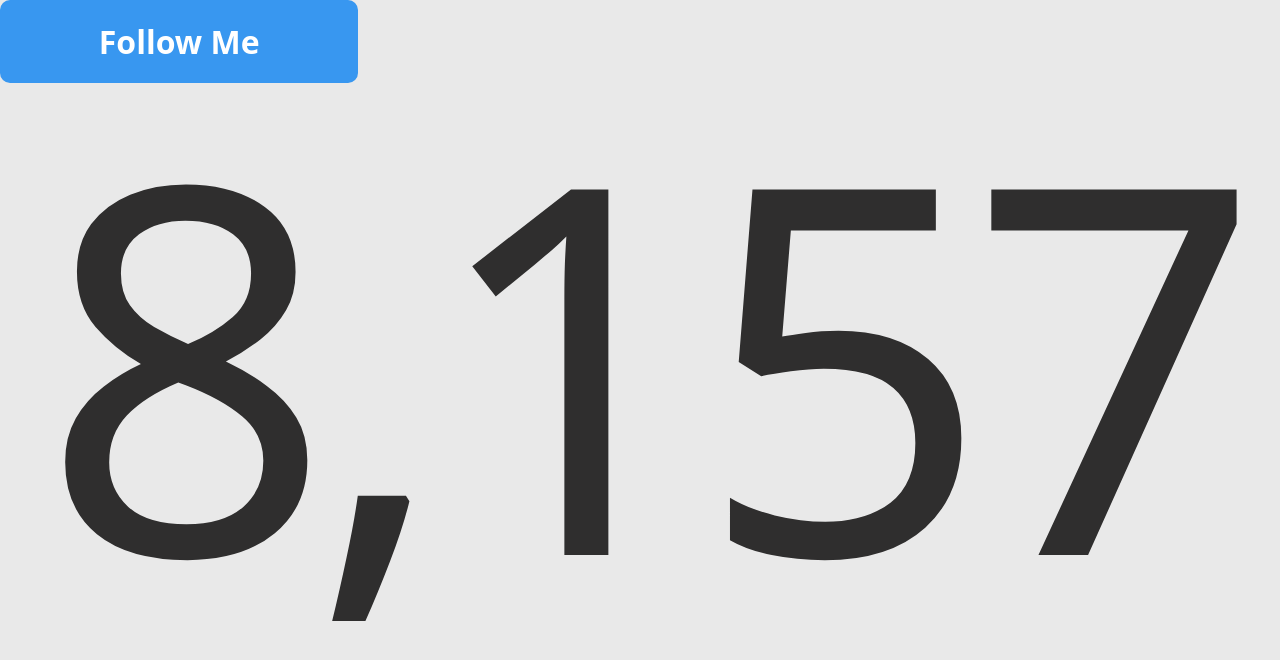
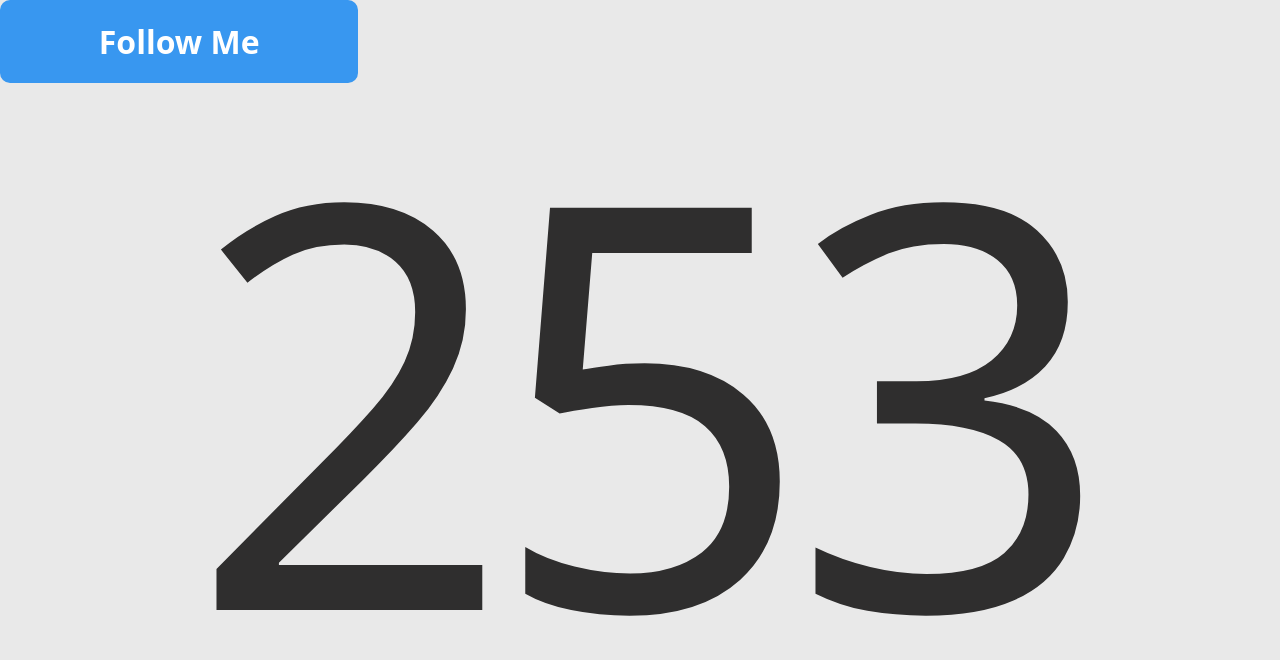
Before and after one commit to zengwish95/de-design-wz, a plain HTML site: page index.html in a window 1280 px wide. Both pictures are taken after a click on the button "Follow Me". Drawn offline with Linux system fonts and the light colour scheme.

Commit message:
change to add one follower each time

```diff
--- a/css/de-styles.css
+++ b/css/de-styles.css
@@ -19,7 +19,7 @@ h1 {
 	text-align: center;
 	margin: auto;
 	padding-left: -1.5vw;
-	font-size: 40vw;
+	font-size: 44vw;
 	font-family: system-ui, sans-serif;
 	font-weight: 100;
   letter-spacing: -1.7vw;
@@ -32,7 +32,6 @@ footer {
   font-size: 1vw;
   font-family: system-ui, sans-serif;
   font-weight: 500;
-  /* letter-spacing: -1.vw; */
   color: #dedede;
   z-index: 10;
 }
@@ -41,7 +40,7 @@ a {
   text-decoration: none;
 }
 a:hover {
-  color: #2f2e2e;
+  color: white;
   cursor: pointer;
 }
 #btn {
@@ -59,6 +58,12 @@ a:hover {
 	font-size: 2.5vw;
 	cursor: pointer;
   text-align: center;
-	z-index: 30;
 	position: absolute;
+  z-index: 30;
+  -webkit-transition-duration: 0.3s;
+  transition-duration: 0.3s;
 }
+#btn:hover {
+  background-color: white;
+  color: #3897f0;
+}
--- a/index.html
+++ b/index.html
@@ -10,8 +10,8 @@
 </head>
 
 <body>
-  <h1 id="displayNumber"> 2,046 </h1>
-  <button id="btn" onclick="getNumber()"> Follow Me </button>
+  <h1 id="displayInitialNumber"> </h1>
+  <button id="btn" onclick="addFollower()"> Follow Me </button>
   <!-- <h1> 2,046 </h1>  -->
 </body>
 
--- a/js/javascript.js
+++ b/js/javascript.js
@@ -5,6 +5,9 @@ var btnpos = {x:0, y:0};
 setInterval(followMouse, 40);
 
 var mouse = {x:0, y:0}; //mouse.x, mouse.y
+
+//global variable:
+var currentNumber;
 
 function getMouse(e){
  mouse.x = e.pageX;
@@ -24,19 +27,37 @@ function followMouse(){
  btn.style.top = btnpos.y + "px";
 }
 
-//gernate random number
+
 function getRndInteger(min, max) {
   return Math.floor(Math.random() * (max - min + 1) ) + min;
 }
 
-function getNumber() {
-  var number1 = getRndInteger(1, 9);
-  var number2 = getRndInteger(100, 999);
-  var number3 = (number1 + "," + number2);
-  document.getElementById("displayNumber").innerHTML = number3;
+function getInitialNumber() {
+  currentNumber = getRndInteger (10, 9999);
+  document.getElementById("displayInitialNumber").innerHTML = currentNumber;
+}
+
+getInitialNumber();
+
+function addFollower() {
+  //conditional statement for exe:
+  if (currentNumber < 9999) {
+    currentNumber++;
+  } else { alert ("Enough is enough, don't be greedy.")} ;
+  document.getElementById("displayInitialNumber").innerHTML = currentNumber;
 }
 
 //set interval
 //function for subtract follower
 //function pick a random number to subtract from overall follower numbers
 //
+// function getRndInteger(min, max) {
+//   return Math.floor(Math.random() * (max - min + 1) ) + min;
+// }
+//
+// function getNumber() {
+//   var number1 = getRndInteger(1, 9);
+//   var number2 = getRndInteger(100, 999);
+//   var number3 = (number1 + "," + number2);
+//   document.getElementById("displayNumber").innerHTML = number3;
+// }
```
